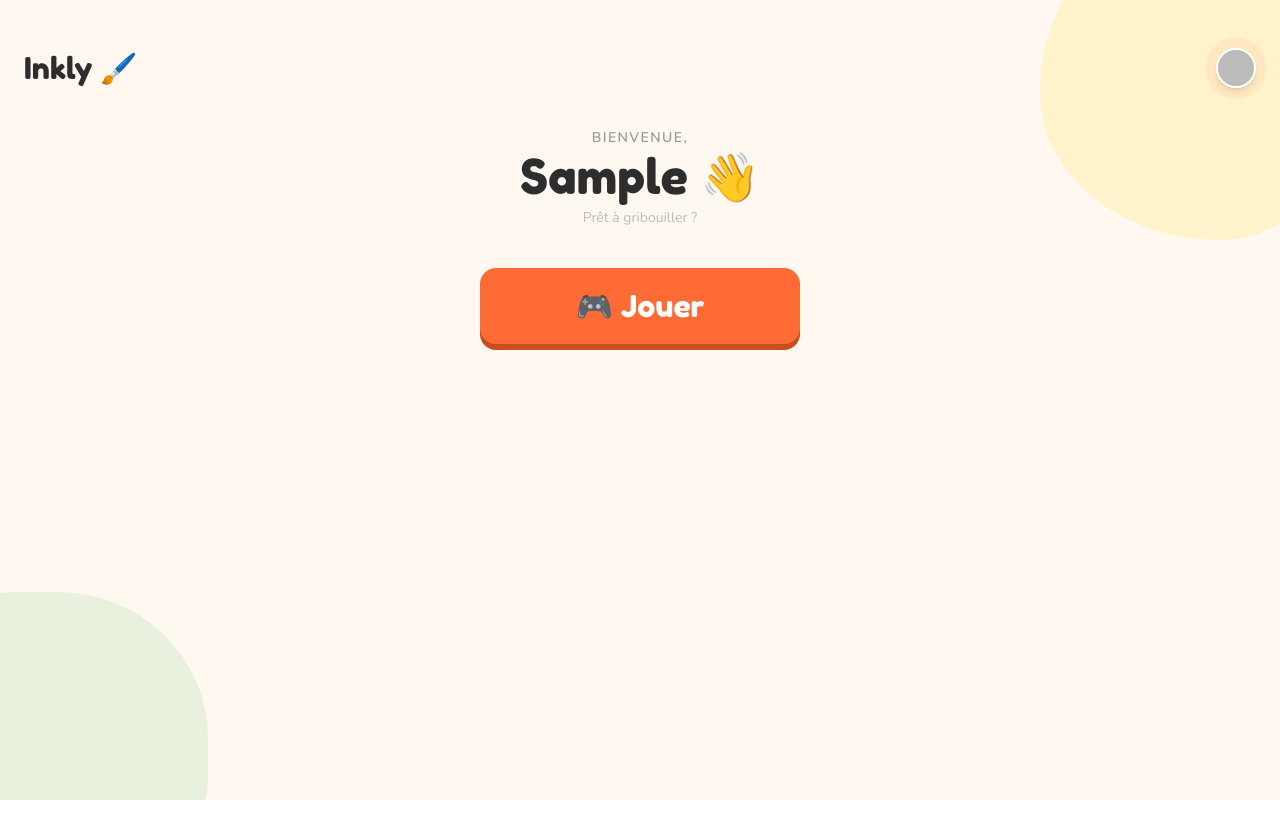
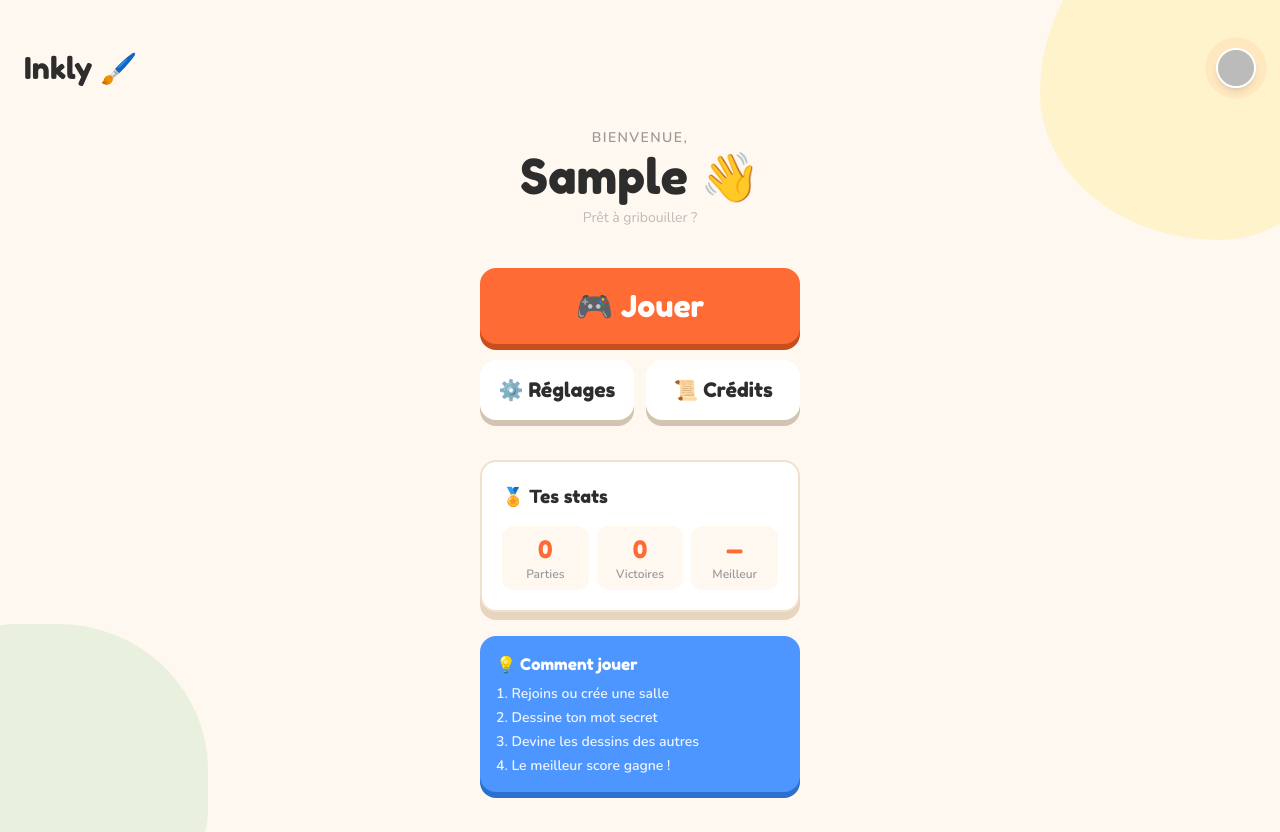
Before and after one commit to girotoo/inkly, a Next.js app in the folder clerk-nextjs/: page / in a window 1280 px wide. Before the commit the page ends 800 px from the top, so only its background shows below. Built offline with nearby package versions, Linux system fonts and the light colour scheme; no server answers; sample sign-in values are in the browser's storage.

Commit message:
Atualizar o page.tsx

```diff
--- a/clerk-nextjs/app/page.tsx
+++ b/clerk-nextjs/app/page.tsx
@@ -4,21 +4,23 @@ import { useRouter } from "next/navigation";
 import { useEffect, useState } from "react";
 
 export default function HomePage() {
-  const { user, isLoaded } = useUser();
+  const { user, isLoaded, isSignedIn } = useUser();
   const router = useRouter();
   const [mounted, setMounted] = useState(false);
 
   useEffect(() => {
     setMounted(true);
+  }, []);
 
-    // 🔒 LA MAGIE EST ICI : Redirection si non connecté
-    if (isLoaded && !user) {
+  // 🛡️ LOGIQUE DE REDIRECTION
+  useEffect(() => {
+    if (isLoaded && !isSignedIn) {
       router.push("/sign-up");
     }
-  }, [isLoaded, user, router]);
+  }, [isLoaded, isSignedIn, router]);
 
-  // Affichage du loader pendant que Clerk vérifie la session
-  if (!isLoaded || !mounted) {
+  // Écran de chargement (pendant que Clerk vérifie la session)
+  if (!isLoaded || !mounted || (isLoaded && !isSignedIn)) {
     return (
       <div className="min-h-screen bg-[#FFF8F0] flex items-center justify-center">
         <div className="text-4xl animate-bounce">🖌️</div>
@@ -26,15 +28,9 @@ export default function HomePage() {
     );
   }
 
-  // Empêche la page de "flasher" une fraction de seconde avant la redirection
-  if (!user) {
-    return null;
-  }
-
   return (
     <main className="min-h-screen bg-[#FFF8F0] overflow-hidden relative">
       <style>{`
-        /* ... TES STYLES RESTENT EXACTEMENT LES MÊMES ... */
         @import url('https://fonts.googleapis.com/css2?family=Fredoka+One&family=Nunito:wght@400;600;700;800&display=swap');
         * { font-family: 'Nunito', sans-serif; }
         .font-display { font-family: 'Fredoka One', cursive; }
@@ -110,13 +106,10 @@ export default function HomePage() {
         <div className="fade-up text-center mb-10" style={{ animationDelay: "0.2s" }}>
           <p className="text-[#999] text-sm font-semibold uppercase tracking-widest mb-1">Bienvenue,</p>
           <h2 className="font-display text-5xl text-[#2D2D2D]">
-            {/* Plus besoin du "|| Joueur" car on sait que user existe ici */}
-            {user.firstName} 👋
+            {user?.firstName || "Joueur"} 👋
           </h2>
           <p className="text-[#bbb] text-sm mt-2">Prêt à gribouiller ?</p>
         </div>
-
-        {/* ... LE RESTE DE TES BOUTONS ET CARTES NE CHANGE PAS ... */}
 
         {/* Main Play Button */}
         <div className="fade-up w-full max-w-xs mb-4" style={{ animationDelay: "0.3s" }}>
@@ -128,7 +121,53 @@ export default function HomePage() {
           </button>
         </div>
 
-        {/* ... Autres boutons et infos ... */}
+        {/* Secondary buttons */}
+        <div className="fade-up w-full max-w-xs flex gap-3" style={{ animationDelay: "0.4s" }}>
+          <button
+            onClick={() => router.push("/settings")}
+            className="btn-ghost flex-1 rounded-2xl py-4 text-[#2D2D2D] font-display text-xl text-center"
+          >
+            ⚙️ Réglages
+          </button>
+          <button
+            onClick={() => router.push("/credits")}
+            className="btn-ghost flex-1 rounded-2xl py-4 text-[#2D2D2D] font-display text-xl text-center"
+          >
+            📜 Crédits
+          </button>
+        </div>
+
+        {/* Stats card */}
+        <div className="fade-up mt-10 w-full max-w-xs" style={{ animationDelay: "0.5s" }}>
+          <div className="bg-white rounded-2xl p-5 border-2 border-[#f0e0cc]" style={{ boxShadow: "0 8px 0 #e8d5bf" }}>
+            <p className="font-display text-lg text-[#2D2D2D] mb-4">🏅 Tes stats</p>
+            <div className="grid grid-cols-3 gap-2 text-center">
+              {[
+                { label: "Parties", value: "0" },
+                { label: "Victoires", value: "0" },
+                { label: "Meilleur", value: "—" },
+              ].map((s, i) => (
+                <div key={i} className="bg-[#FFF8F0] rounded-xl p-2">
+                  <p className="font-display text-2xl text-[#FF6B35]">{s.value}</p>
+                  <p className="text-xs text-[#999] font-semibold">{s.label}</p>
+                </div>
+              ))}
+            </div>
+          </div>
+        </div>
+
+        {/* How to play */}
+        <div className="fade-up mt-6 w-full max-w-xs" style={{ animationDelay: "0.6s" }}>
+          <div className="bg-[#4D96FF] rounded-2xl p-4 text-white" style={{ boxShadow: "0 6px 0 #2d6fcc" }}>
+            <p className="font-display text-base mb-2">💡 Comment jouer</p>
+            <ol className="text-sm space-y-1 font-semibold opacity-90">
+              <li>1. Rejoins ou crée une salle</li>
+              <li>2. Dessine ton mot secret</li>
+              <li>3. Devine les dessins des autres</li>
+              <li>4. Le meilleur score gagne !</li>
+            </ol>
+          </div>
+        </div>
 
       </div>
     </main>
```
